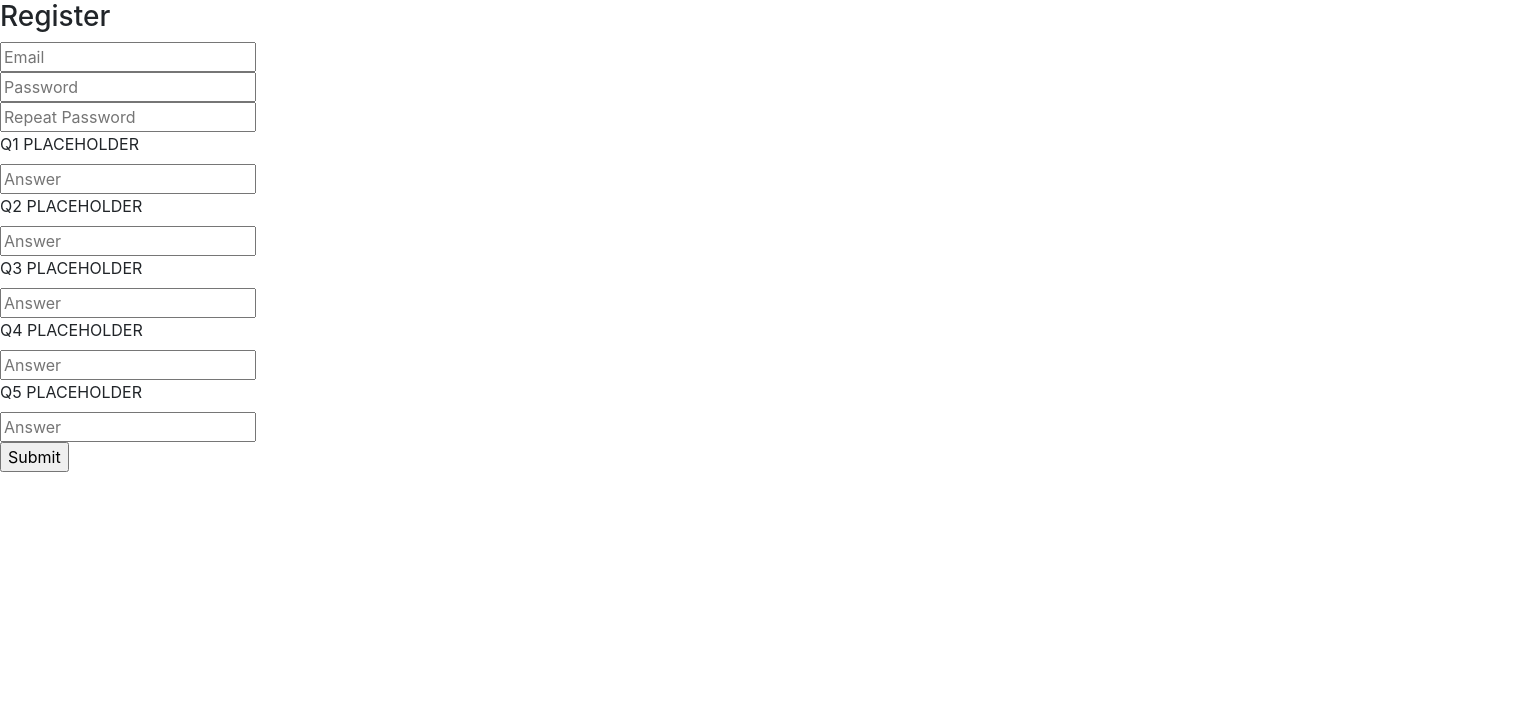
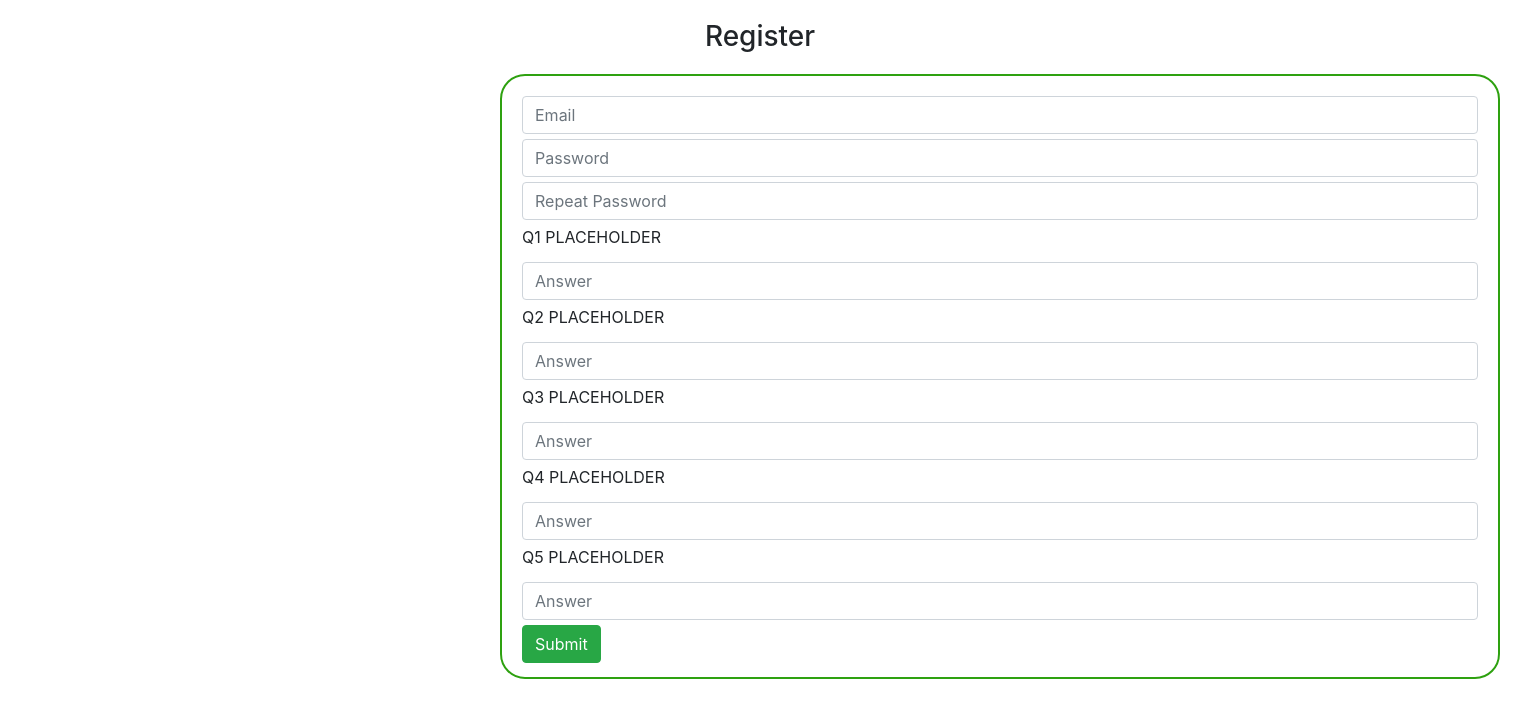
Before and after one commit to squiree98/CSC2033_Team_Project, a Flask app: template templates/register.html in a window 1520 px wide. Shown: the part 56-774 px from the top of the page. Run offline with Flask 2, Linux system fonts and the light colour scheme; tables that the repository leaves empty hold one stand-in row (values such as "Sample post"); the template is opened without the code that fills it: values that come from a table or form of the project are taken from there, most other values are stand-ins (such as "Sample title", 1, 10 or a date in 2020); some libraries are stand-ins or nearby versions.

Commit message:
Fixed register page GUI

```diff
--- a/templates/register.html
+++ b/templates/register.html
@@ -3,8 +3,8 @@
 {% block content %}
 
     <div class="column is-5 is-offset-4">
-        <h3 class="title is-3">Register</h3>
-        <div class="box">
+        <h3 class="text-center" style="margin: 20px;">Register</h3>
+        <div class="box" style="border: 2px solid #2ea110; border-radius: 25px; padding: 20px; position:relative; left:500px; top:0px; width:1000px; height:605px;">
             {% with messages = get_flashed_messages() %}
                 {% if messages %}
                     <div class="notification is-danger">
@@ -15,77 +15,77 @@
             <form method="POST">
                 <div class="field">
                     {{ form.csrf_token() }}
-                    <div class="control">
-                        {{ form.email(class="input", placeholder="Email") }}
-                    </div>
-                        {% for error in form.email.errors %}
-                            {{ error }}
-                        {% endfor %}
+                <div class="control"">
+                    {{ form.email(class="form-control", placeholder="Email") }}
+                </div>
+                    {% for error in form.email.errors %}
+                        {{ error }}
+                    {% endfor %}
                 </div>
                 <div class="field">
-                    <div class="control">
-                        {{ form.password(class="input", placeholder="Password") }}
+                    <div class="control"  style="position:relative; top: 5px" >
+                        {{ form.password(class="form-control", placeholder="Password") }}
                     </div>
                         {% for error in form.password.errors %}
                             {{ error }}
                         {% endfor %}
                 </div>
                 <div class="field">
-                    <div class="control">
-                        {{ form.confirm_password(class="input", placeholder="Repeat Password") }}
+                    <div class="control" style="position:relative; top: 10px">
+                        {{ form.confirm_password(class="form-control", placeholder="Repeat Password") }}
                         {% for error in form.confirm_password.errors %}
                             {{ error }}
                         {% endfor %}
                     </div>
                 </div>
-            <label for="q1">Q1 PLACEHOLDER</label>
+            <label for="q1" style="position:relative; top: 15px">Q1 PLACEHOLDER</label>
                 <div class="field">
-                    <div class="control">
-                        {{ form.q1(class='input', placeholder='Answer') }}
+                    <div class="control" style="position:relative; top: 20px">
+                        {{ form.q1(class='form-control', placeholder='Answer') }}
                         {% for error in form.q1.errors %}
                             {{ error }}
                         {% endfor %}
                     </div>
                 </div>
-            <label for="q2">Q2 PLACEHOLDER</label>
+            <label for="q2" style="position:relative; top: 25px">Q2 PLACEHOLDER</label>
                 <div class="field">
-                    <div class="control">
-                        {{ form.q2(class='input', placeholder='Answer') }}
+                    <div class="control" style="position:relative; top: 30px">
+                        {{ form.q2(class='form-control', placeholder='Answer') }}
                         {% for error in form.q2.errors %}
                             {{ error }}
                         {% endfor %}
                     </div>
                 </div>
-            <label for="q3">Q3 PLACEHOLDER</label>
+            <label for="q3" style="position:relative; top: 35px">Q3 PLACEHOLDER</label>
                 <div class="field">
-                    <div class="control">
-                        {{ form.q3(class='input', placeholder='Answer') }}
+                    <div class="control" style="position:relative; top: 40px">
+                        {{ form.q3(class='form-control', placeholder='Answer') }}
                         {% for error in form.q3.errors %}
                             {{ error }}
                         {% endfor %}
                     </div>
                 </div>
-            <label for="q4">Q4 PLACEHOLDER</label>
+            <label for="q4" style="position:relative; top: 45px">Q4 PLACEHOLDER</label>
                 <div class="field">
-                    <div class="control">
-                        {{ form.q4(class='input', placeholder='Answer') }}
+                    <div class="control" style="position:relative; top: 50px">
+                        {{ form.q4(class='form-control', placeholder='Answer') }}
                         {% for error in form.q4.errors %}
                             {{ error }}
                         {% endfor %}
                     </div>
                 </div>
-            <label for="q5">Q5 PLACEHOLDER</label>
+            <label for="q5" style="position:relative; top: 55px">Q5 PLACEHOLDER</label>
                 <div class="field">
-                    <div class="control">
-                        {{ form.q5(class='input', placeholder='Answer') }}
+                    <div class="control" style="position:relative; top: 60px">
+                        {{ form.q5(class='form-control', placeholder='Answer') }}
                         {% for error in form.q5.errors %}
                             {{ error }}
                         {% endfor %}
                     </div>
                 </div>
 
-                <div>
-                    {{ form.submit(class="button is-info is-centered") }}
+                <div class="field" style="position:relative; top: 65px">
+                    {{ form.submit(class="btn btn-success") }}
                 </div>
             </form>
         </div>
```
